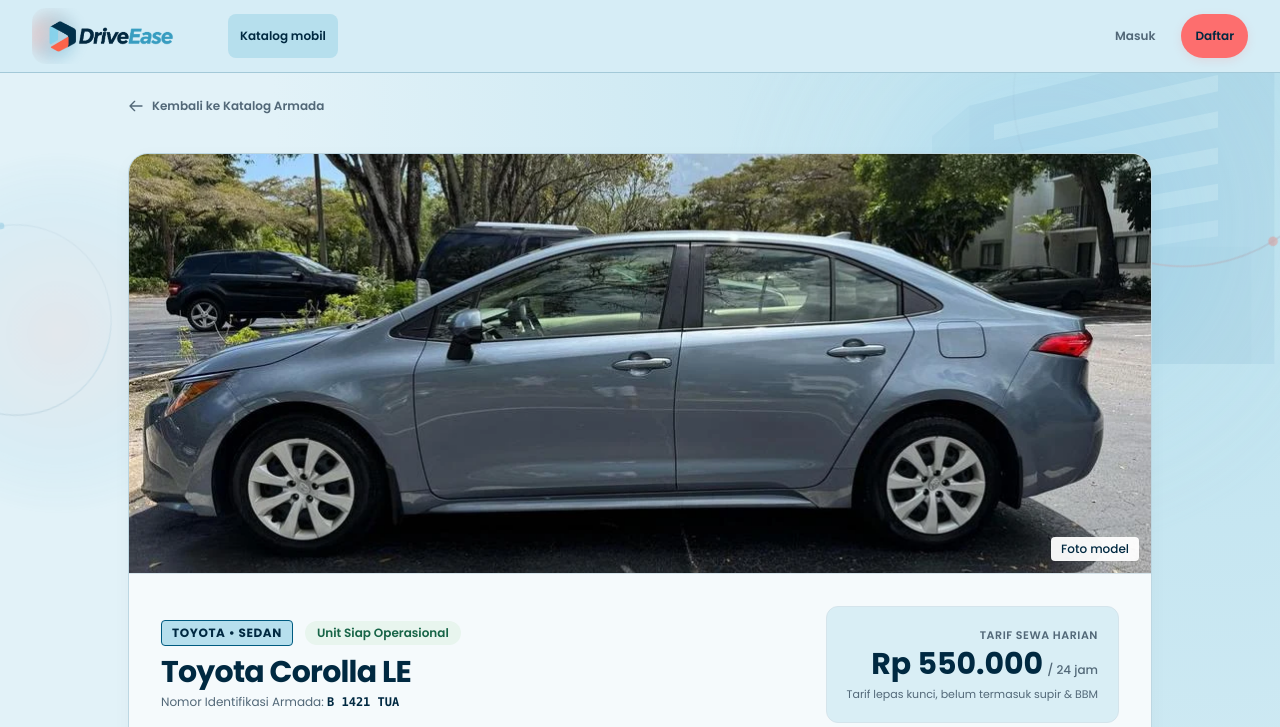
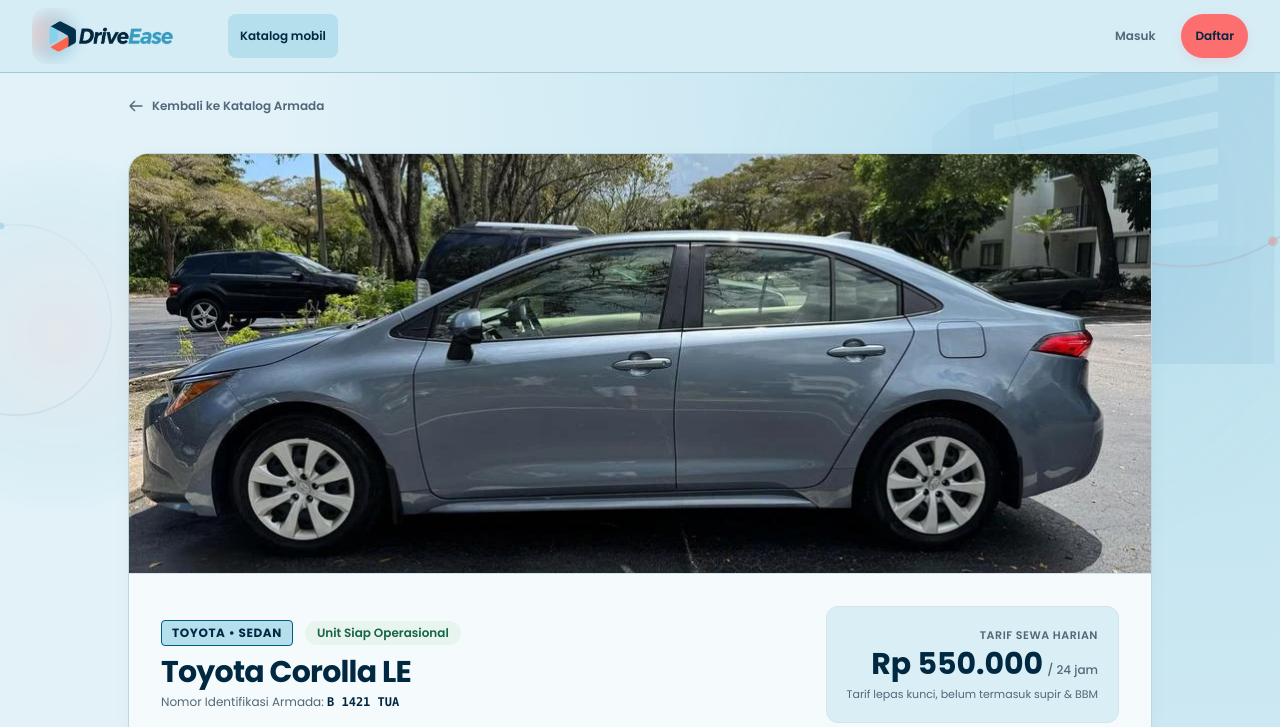
Before and after one commit to MFarisAdithya/DriveEase, a Laravel app: page /cars/1 in a window 1280 px wide. Shown: the top 727 px of the page. Run offline with Laravel 12, Linux system fonts and the light colour scheme; data comes from the database, SQL or seed files in the repository; style sheets or scripts are compiled from the project's sources.

Commit message:
fix(catalog): remove repeated model photo captions

```diff
--- a/resources/views/cars/index.blade.php
+++ b/resources/views/cars/index.blade.php
@@ -81,10 +81,7 @@
                         <figure class="vehicle-photo">
                             <div class="flex h-full items-center justify-center p-5 text-sm text-muted">Foto kendaraan belum tersedia</div>
                             @if ($photo['url'])
-                                <img src="{{ $photo['url'] }}" alt="{{ $car->name }}" loading="lazy" onerror="this.hidden = true; this.parentElement.querySelector('figcaption')?.remove()">
-                                @if ($photo['is_model'])
-                                    <figcaption class="absolute bottom-3 right-3 rounded bg-white px-2 py-1 text-xs text-ink">Foto model</figcaption>
-                                @endif
+                                <img src="{{ $photo['url'] }}" alt="{{ $car->name }}" loading="lazy" onerror="this.hidden = true">
                             @endif
                         </figure>
                         <div class="flex flex-1 flex-col p-5">
--- a/resources/views/cars/show.blade.php
+++ b/resources/views/cars/show.blade.php
@@ -22,11 +22,6 @@
         @if ($photo['url'])
             <figure class="relative aspect-[16/9] max-h-[420px] w-full bg-surface-raised border-b border-line overflow-hidden">
                 <img src="{{ $photo['url'] }}" alt="{{ $car->name }}" class="w-full h-full object-cover">
-                @if ($photo['is_model'])
-                    <figcaption class="absolute bottom-3 right-3 rounded bg-white/95 px-2.5 py-1 text-xs font-medium text-ink shadow-xs">
-                        Foto model
-                    </figcaption>
-                @endif
             </figure>
         @endif
 
```
Also changed, not shown: tests/Feature/AvailabilityApiAndCatalogTest.php (+1 -0 lines).
